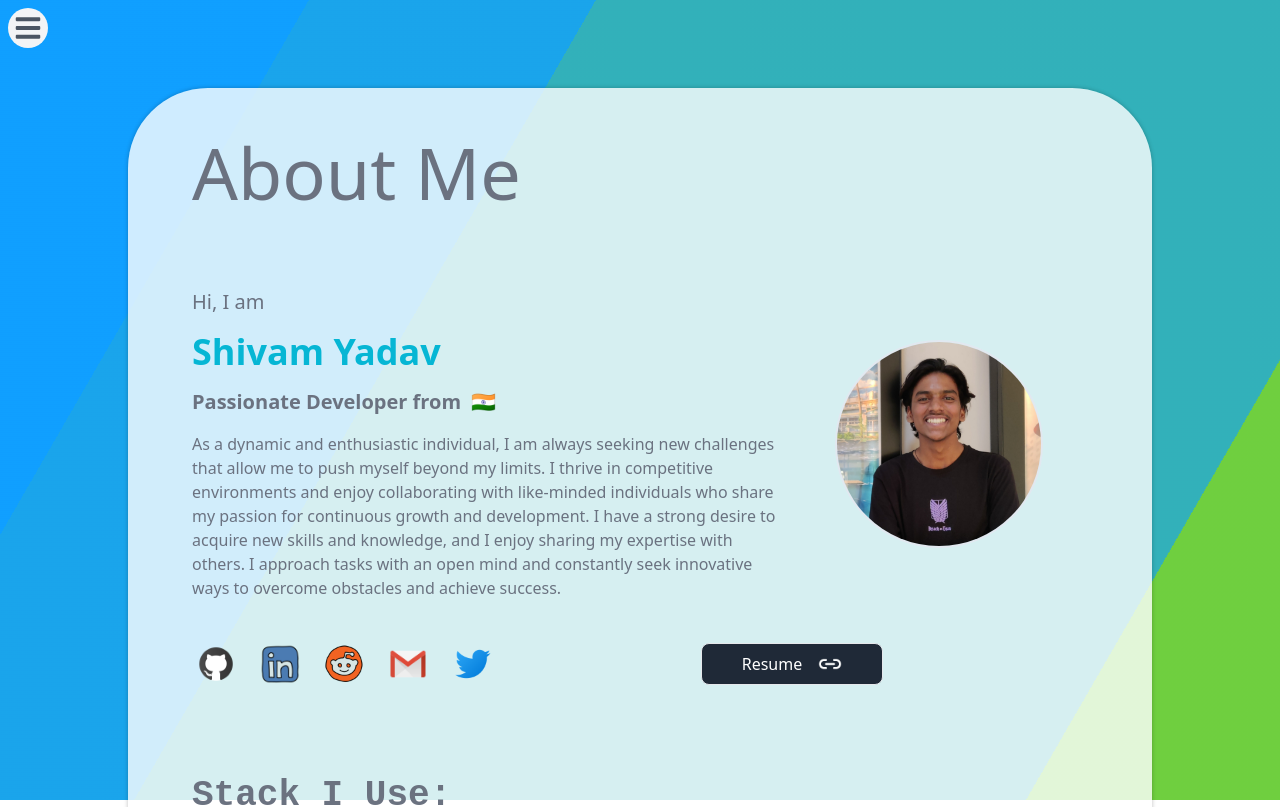
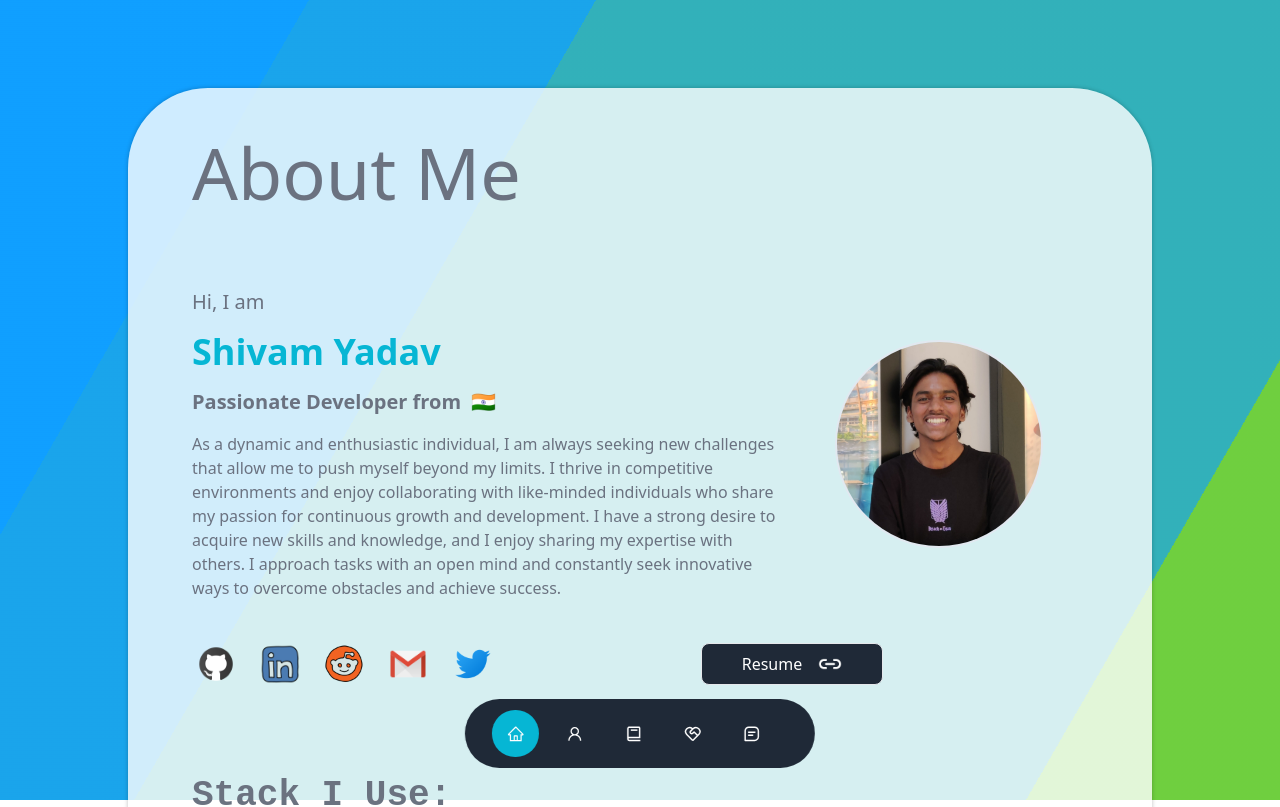
Before and after one commit to codecShivam/portfolio-shivam, a React (Vite) app: page /about in a window 1280 px wide. Shown: the top 807 px of the page. Built offline with nearby package versions, Linux system fonts and the light colour scheme.

Commit message:
added some cool animation to switching pages

```diff
--- a/package.json
+++ b/package.json
@@ -11,13 +11,16 @@
   },
   "dependencies": {
     "@vitejs/plugin-react": "^4.0.1",
-    "react-icons": "^4.10.1"
+    "react-icons": "^4.10.1",
+    "react-spring": "^9.7.2",
+    "react-transition-group": "^4.4.5"
   },
   "devDependencies": {
     "@heroicons/react": "^2.0.15",
     "@tailwindcss/forms": "^0.5.3",
     "@types/node": "18.13.0",
     "@types/react-dom": "^18.0.11",
+    "@types/react-transition-group": "^4.4.6",
     "@typescript-eslint/eslint-plugin": "^5.52.0",
     "@typescript-eslint/parser": "^5.52.0",
     "autoprefixer": "^10.4.13",
--- a/src/App.css
+++ b/src/App.css
@@ -42,3 +42,18 @@
     transform: translateX(25%);
   }
 }
+
+.slide-in-about {
+  animation: slideIn 0.7s ease;
+}
+
+@keyframes slideIn {
+  from {
+    opacity: 0;
+    transform: translateX(-100%);
+  }
+  to {
+    opacity: 1;
+    transform: translateX(0);
+  }
+}
--- a/src/components/Home.tsx
+++ b/src/components/Home.tsx
@@ -1,35 +1,37 @@
-import { FaBars } from "react-icons/fa";
-import { useState } from "react";
+// import { FaBars } from "react-icons/fa";
+// import { useState } from "react";
 import { BrowserRouter as Router, Route, Routes } from "react-router-dom";
-import Sidebar from "./Sidebar";
+// import Sidebar from "./Sidebar";
 import About from "../pages/about/About";
 import Contact from "../pages/contact/Contact";
+import Navbar from "./Navbar";
 
 const Home: React.FC = () => {
-  const [isSidebarOpen, setIsSidebarOpen] = useState(false);
+  // const [isSidebarOpen, setIsSidebarOpen] = useState(false);
 
-  const openSidebar = () => {
-    setIsSidebarOpen(true);
-  };
+  // const openSidebar = () => {
+  //   setIsSidebarOpen(true);
+  // };
 
-  const closeSidebar = () => {
-    setIsSidebarOpen(false);
-  };
+  // const closeSidebar = () => {
+  //   setIsSidebarOpen(false);
+  // };
 
   return (
     <Router>
       <main>
-        <button
+        {/* <button
           onClick={openSidebar}
           className={`${isSidebarOpen ? "-translate-x-8 " : "translate-x-0"
-            } fixed top-2 z-20 -left-4 bg-gray-100 transition transform ease-linear duration-500 text-gray-600 w-10 h-10 rounded-full flex items-center justify-center active:bg-gray-300 focus:outline-none ml-6 hover:bg-gray-300 hover:text-gray-800`}
+        } fixed top-2 z-20 -left-4 bg-gray-100 transition transform ease-linear duration-500 text-gray-600 w-10 h-10 rounded-full flex items-center justify-center active:bg-gray-300 focus:outline-none ml-6 hover:bg-gray-300 hover:text-gray-800`}
         >
           <FaBars className="w-7 h-7" />
-        </button>
-        {isSidebarOpen && (
+        </button> */}
+        {/* {isSidebarOpen && (
           <Sidebar closeSidebar={closeSidebar} isSidebarOpen={isSidebarOpen} />
-        )}
+          )} */}
 
+          <Navbar />
         <div className="bg"></div>
         <div className="bg bg2"></div>
         <div className="bg bg3"></div>
--- /dev/null
+++ b/src/components/Navbar.tsx
@@ -0,0 +1,105 @@
+import React, { useState } from "react";
+import { Link } from "react-router-dom";
+import { CSSTransition } from "react-transition-group";
+import "./nav.css";
+import { AiOutlineHome } from "react-icons/ai";
+import { AiOutlineUser } from "react-icons/ai";
+import { BiBook } from "react-icons/bi";
+import { RiServiceLine } from "react-icons/ri";
+import { BiMessageSquareDetail } from "react-icons/bi";
+
+const Navbar: React.FC = () => {
+  const [activeNav, setActiveNav] = useState<string>("");
+
+  return (
+    <nav className="nav">
+      <CSSTransition
+        in={activeNav === ""}
+        timeout={500}
+        classNames="fade"
+      >
+        <Link
+          to="/"
+          onClick={() => setActiveNav("")}
+          className={`transition-colors duration-300 ease-in-out ${
+            activeNav === "" ? "active" : ""
+          }`}
+        >
+          <AiOutlineHome className="fill-current text-white" />
+        </Link>
+      </CSSTransition>
+      <CSSTransition
+        in={activeNav === "about"}
+        timeout={500}
+        classNames="fade"
+      >
+        <Link
+          to="/about"
+          onClick={() => setActiveNav("about")}
+          className={`transition-colors duration-300 ease-in-out ${
+            activeNav === "about" ? "active" : ""
+          }`}
+        >
+          <AiOutlineUser className="fill-current text-white" />
+        </Link>
+      </CSSTransition>
+      <CSSTransition
+        in={activeNav === "experience"}
+        timeout={500}
+        classNames="fade"
+      >
+        <Link
+          to="/experience"
+          onClick={() => setActiveNav("experience")}
+          className={`transition-colors duration-300 ease-in-out ${
+            activeNav === "experience" ? "active" : ""
+          }`}
+        >
+          <BiBook className="fill-current text-white" />
+        </Link>
+      </CSSTransition>
+      <CSSTransition
+        in={activeNav === "service"}
+        timeout={500}
+        classNames="fade"
+      >
+        <Link
+          to="/service"
+          onClick={() => setActiveNav("service")}
+          className={`transition-colors duration-300 ease-in-out ${
+            activeNav === "service" ? "active" : ""
+          }`}
+        >
+          <RiServiceLine className="fill-current text-white" />
+        </Link>
+      </CSSTransition>
+      <CSSTransition
+        in={activeNav === "contact"}
+        timeout={500}
+        classNames="fade"
+      >
+        <Link
+          to="/contact"
+          onClick={() => setActiveNav("contact")}
+          className={`transition-colors duration-300 ease-in-out ${
+            activeNav === "contact" ? "active" : ""
+          }`}
+        >
+          <BiMessageSquareDetail className="fill-current text-white" />
+        </Link>
+      </CSSTransition>
+
+      <CSSTransition
+        in={true}
+        timeout={500}
+        classNames="fade"
+      >
+        <div className="animation-container">
+          {/* Render your page content here */}
+        </div>
+      </CSSTransition>
+    </nav>
+  );
+};
+
+export default Navbar;
--- /dev/null
+++ b/src/components/nav.css
@@ -0,0 +1,66 @@
+nav {
+    z-index: 1000px;
+    background: rgb(31, 41, 55);
+    width: max-content;
+    display: block;
+    padding: 0.7rem 1.7rem;
+    z-index: 2;
+    position: fixed;
+    left: 50%;
+    transform: translate(-50%);
+    bottom: 2rem;
+    display: flex;
+    gap: 0.8rem;
+    border-radius: 3rem;
+    backdrop-filter: blur(1555px);
+}
+
+nav a {
+    background: transparent;
+    padding: 0.9rem;
+    border-radius: 50%;
+    display: flex;
+    color: var(--color-light);
+    font-size: 1.1rem;
+    transition: background-color 0.3s ease;
+}
+
+nav a:hover {
+    background: rgba(92, 225, 249, 1);
+    color: var(--color-primary);
+}
+
+nav a.active {
+    color: var(--color-bg-#06b6d4);
+    background: var(--color-#06b6d4);
+    background-color: #06b6d4;
+    transition: background-color 0.3s ease, color 0.3s ease;
+}
+
+@keyframes fade {
+    from {
+        opacity: 0.4;
+    }
+
+    to {
+        opacity: 0.9;
+    }
+}
+
+.fade-enter {
+    opacity: 0;
+}
+
+.fade-enter-active {
+    opacity: 1;
+    animation: fade 0.5s ease-in;
+}
+
+.fade-exit {
+    opacity: 1;
+}
+
+.fade-exit-active {
+    opacity: 0;
+    animation: fade 0.5s ease-out;
+}
--- a/src/pages/about/About.tsx
+++ b/src/pages/about/About.tsx
@@ -1,11 +1,22 @@
+import { useState, useEffect } from "react";
+import { useSpring, animated } from "react-spring";
+import { stacks, socials } from "./Data";
 import resumeIcon from "../../assets/link (1).png";
 import profileImage from "../../assets/ShivamYadav_.jpg";
-import { stacks, socials } from "./Data";
-import { useState } from "react";
-
 
 const About: React.FC = () => {
   const [hoveredIcon, setHoveredIcon] = useState<number | null>(null);
+
+  useEffect(() => {
+    setTimeout(() => animatePage(), 0);
+  }, []);
+
+  const animatePage = () => {
+    const page = document.getElementById("about");
+    if (page) {
+      page.classList.add("slide-in-about");
+    }
+  };
 
   const handleIconHover = (iconid: number) => {
     setHoveredIcon(iconid);
@@ -15,12 +26,17 @@ const About: React.FC = () => {
     setHoveredIcon(null);
   };
 
+  const animationProps = useSpring({
+    opacity: 1,
+    from: { opacity: 0 },
+    config: { duration: 700 }
+  });
+
   return (
-    <div>
-
-      <div className="absolute sm:left-[10%] left-0 sm:top-[11%] top-[6%] right-0 sm:right-[10%]">
+    <animated.div style={animationProps}>
+      <div className="absolute sm:left-[10%] left-0 sm:top-[11%] top-[6%] right-0 sm:right-[10%]" id="about">
         <div className="content pt-12">
-          <div className="mx-auto px-16" id="about">
+          <div className="mx-auto px-16" >
             <div className="text-6xl font-montserrat md:text-7xl text-center md:text-left font-medium text-gray-500 pb-4 mb-16">
               About Me
             </div>
@@ -106,7 +122,7 @@ const About: React.FC = () => {
           </div>
         </div>
       </div>
-    </div>
+    </animated.div>
   );
 };
 
--- a/src/pages/contact/Contact.tsx
+++ b/src/pages/contact/Contact.tsx
@@ -1,7 +1,15 @@
+import { useSpring, animated } from "react-spring";
+
 const Contact: React.FC = () => {
+
+    const animationProps = useSpring({
+        opacity: 1,
+        from: { opacity: 0 },
+        config: { duration: 700 },
+      });
     return (
-        <div>
-            <div className="absolute sm:left-[10%] left-0 sm:top-[11%] top-[6%] right-0 sm:right-[10%]">
+        <animated.div style={animationProps}>
+                        <div className="absolute sm:left-[10%] left-0 sm:top-[11%] top-[6%] right-0 sm:right-[10%]">
                 <div className="content pt-12">
                     <div className="mx-auto px-16" id="contact">
                         <div className="mb-5 flex items-center max-w-md">
@@ -96,9 +104,9 @@ const Contact: React.FC = () => {
                                                 id="phone_number"
                                             />
                                         </div>
-                                        <div className="mb-6">
+                                        <div className="mb-[1.85rem]">
                                             <textarea
-                                                rows={6}
+                                                rows={7}
                                                 placeholder="Your Message"
                                                 className="
                                     w-full
@@ -956,7 +964,7 @@ const Contact: React.FC = () => {
                     </div>
                 </div>
             </div>
-        </div>
+        </animated.div>
     );
 };
 
```
Also changed, not shown: 2 other files (tests, documents, lock files or other folders). Lines whose indentation alone changed are shown as unchanged.
